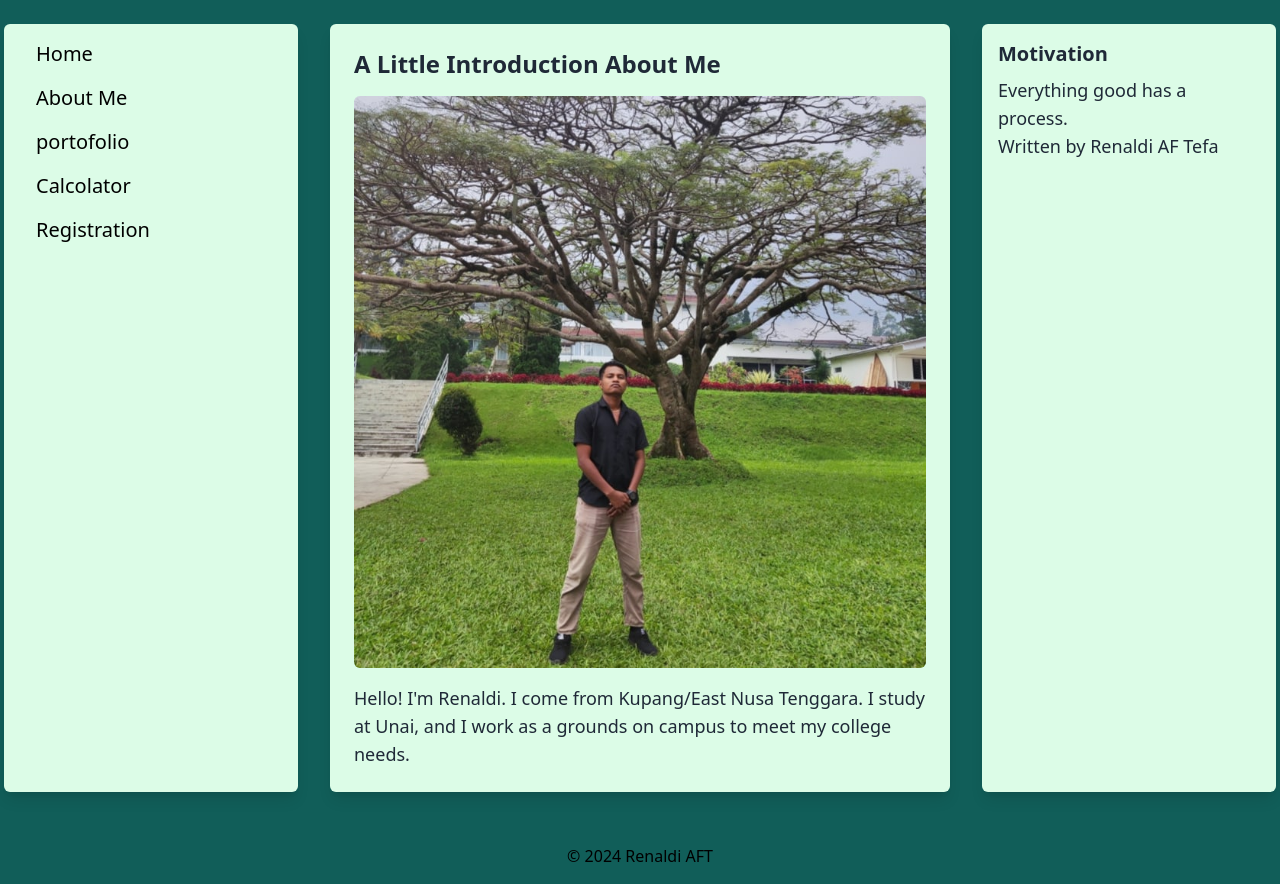
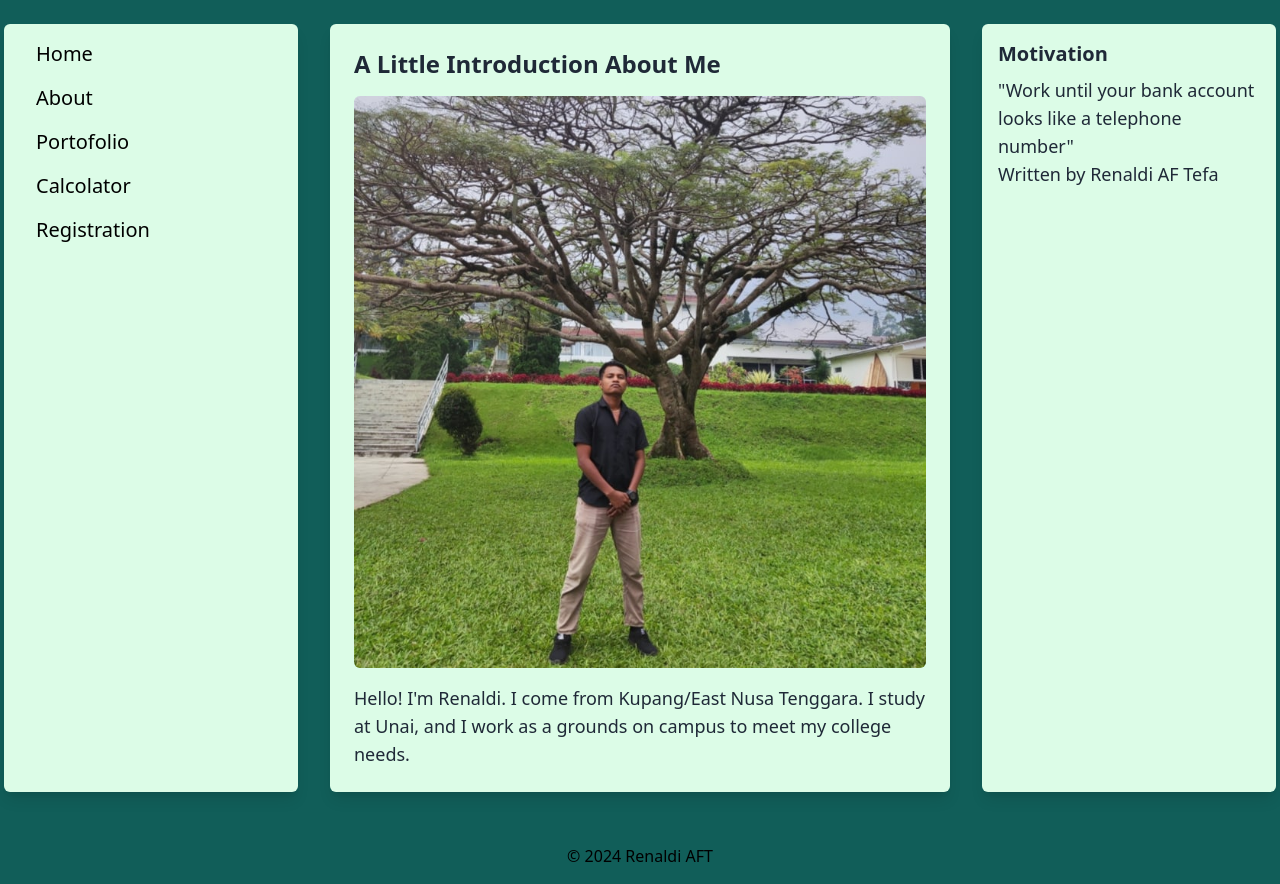
Before and after one commit to 2382036/FinalProjectWeb, a plain HTML site: page index.html in a window 1280 px wide. Shown: the part 64-948 px from the top of the page. Drawn offline with nearby package versions, Linux system fonts and the light colour scheme.

Commit message:
Update index.html

```diff
--- a/index.html
+++ b/index.html
@@ -20,8 +20,8 @@
         <nav class="bg-green-100 p-4 shadow-lg rounded-md">
             <ul class="space-y-4">
                 <li><a href="index.html" class="text-black text-xl hover:bg-blue-300 py-2 px-4 rounded">Home</a></li>
-                <li><a href="about.html" class="text-black text-xl hover:bg-blue-300 py-2 px-4 rounded">About Me</a></li>
-                <li><a href="geleri.html" class="text-black text-xl hover:bg-blue-300 py-2 px-4 rounded">portofolio</a></li>
+                <li><a href="about.html" class="text-black text-xl hover:bg-blue-300 py-2 px-4 rounded">About</a></li>
+                <li><a href="geleri.html" class="text-black text-xl hover:bg-blue-300 py-2 px-4 rounded">Portofolio</a></li>
                 <li><a href="calcolator.html" class="text-black text-xl hover:bg-blue-300 py-2 px-4 rounded">Calcolator</a></li>
                 <li><a href="registration.html" class="text-black text-xl hover:bg-blue-300 py-2 px-4 rounded">Registration</a></li>
             </ul>
@@ -40,7 +40,7 @@
         <aside class="bg-green-100 p-4 shadow-lg rounded-md">
             <h2 class="text-xl font-semibold mb-2">Motivation</h2>
             <p class="text-lg">
-                Everything good has a process.<br>
+                "Work until your bank account looks like a telephone number"<br>
                 Written by Renaldi AF Tefa
             </p>
         </aside>
```
